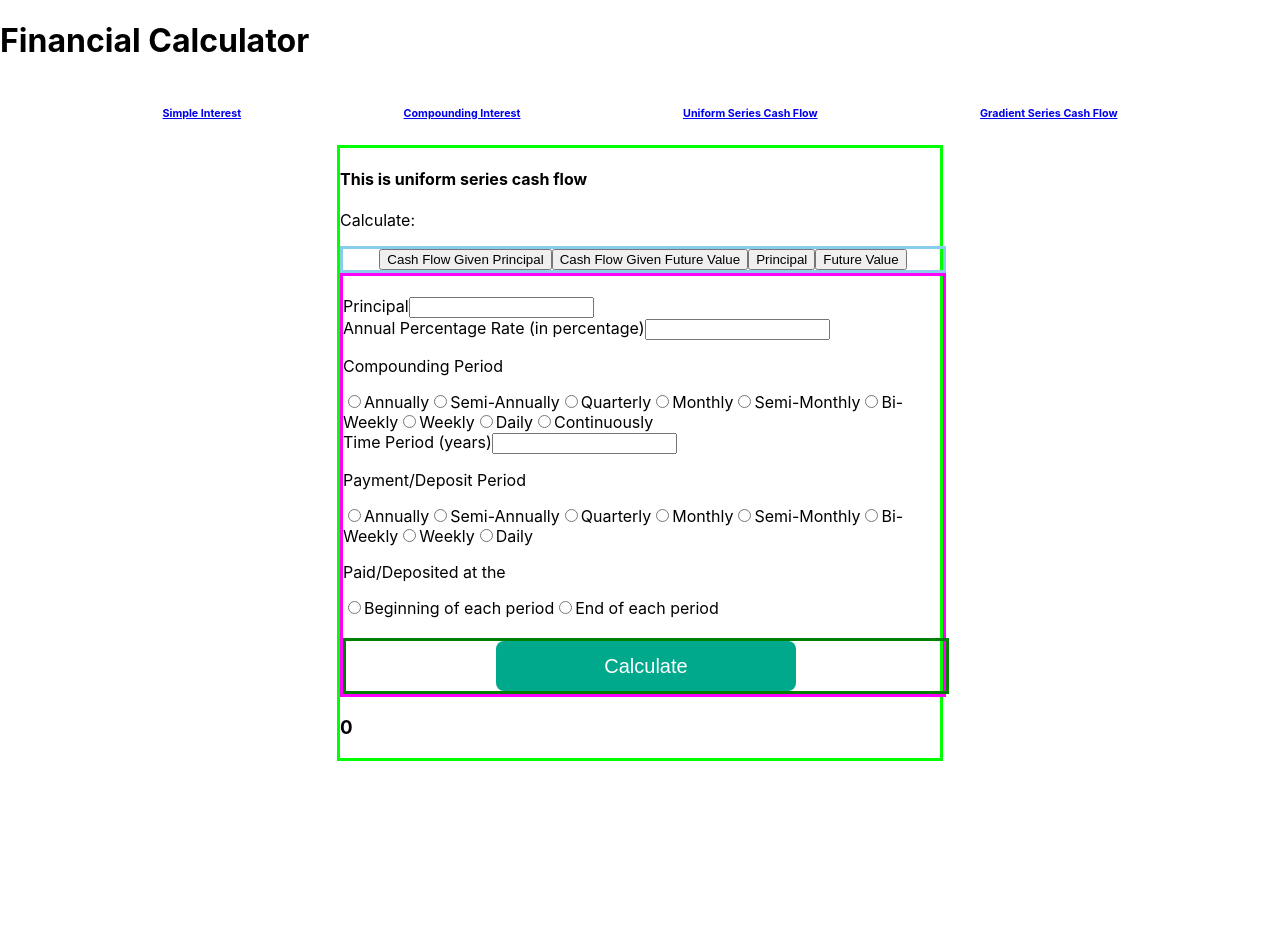
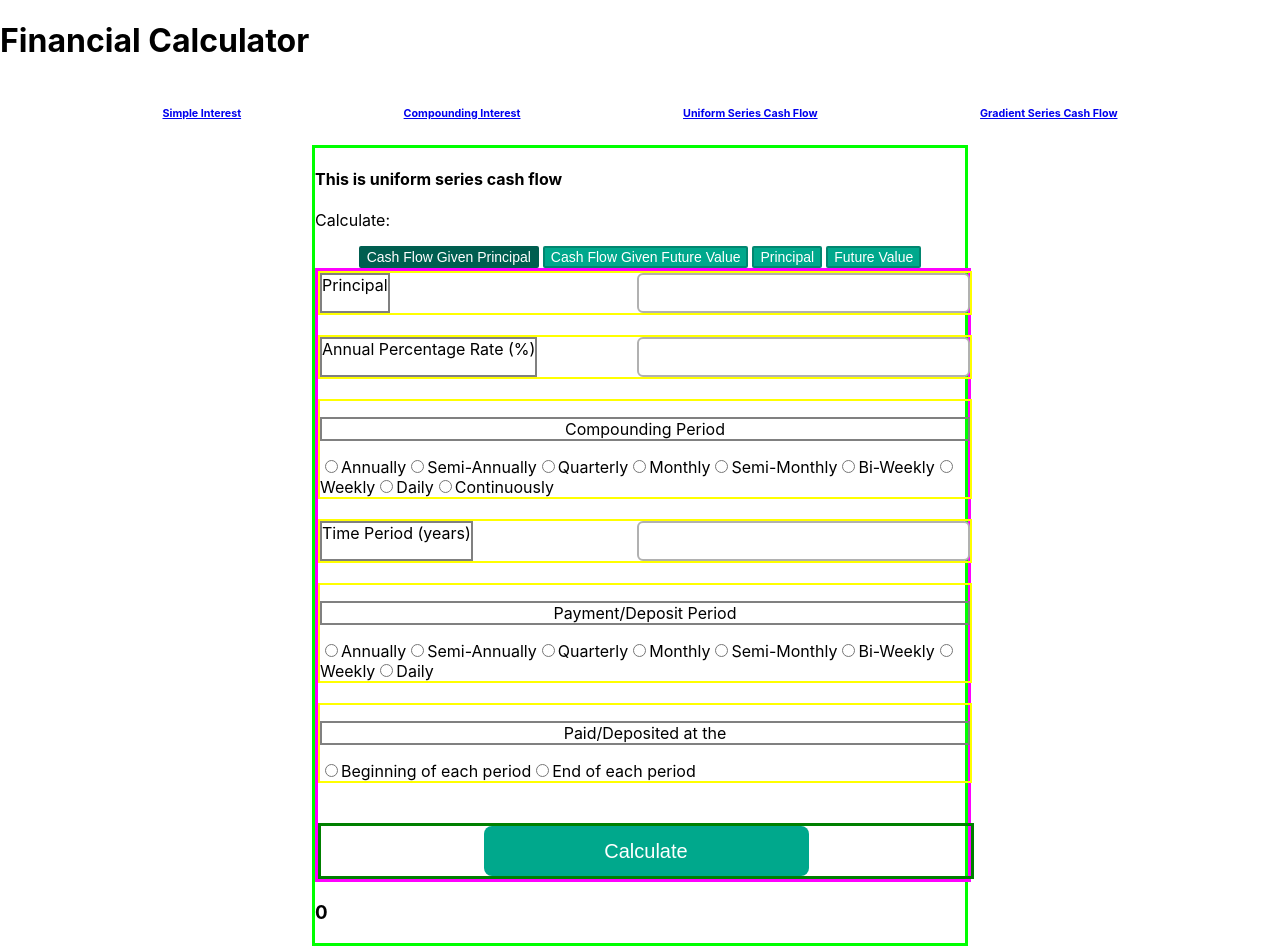
Before and after one commit to eddie-an/Financial-Calculator, a React (Create React App) app: page /uniform-series-cash-flow in a window 1280 px wide. Before the commit the page ends 800 px from the top, so only its background shows below. Built offline with nearby package versions, Linux system fonts and the light colour scheme.

Commit message:
major css improvements

```diff
--- a/src/components/CompoundingInterest.js
+++ b/src/components/CompoundingInterest.js
@@ -94,22 +94,28 @@ function CompoundingInterest() {
      */
     const switchMode = (selectedMode) => { // function that runs when switching modes
         const allFields = document.getElementsByClassName("input-fields");
-        const allLabels = document.getElementsByClassName("input-labels");
         for (let i=0; i<allFields.length; i++)
         {
-            allFields[i].removeAttribute("disabled"); // enable all fields initially
+            allFields[i].removeAttribute("disabled");
             allFields[i].value = ""; // clear all field values
-            allFields[i].classList.remove("hidden");
         }
-        for (let i=0; i<allLabels.length; i++)
+
+        const allItems = document.getElementsByClassName("input-container");
+        for (let i=0; i<allItems.length; i++)
         {
-            allLabels[i].classList.remove("hidden");
+            allItems[i].classList.remove("hidden");
         }
 
         const allRadioButtons = document.getElementsByName("compounding-period");
         for (let i=0; i<allRadioButtons.length; i++)
         {
             allRadioButtons[i].checked = false; // uncheck all radio buttons
+        }
+
+        const modeButtons = document.getElementsByClassName("mode-buttons");
+        for (let i=0; i<modeButtons.length; i++)
+        {
+            modeButtons[i].classList.remove("active-mode");
         }
 
         setInterestRate(0); // reset all state variables
@@ -139,11 +145,13 @@ function CompoundingInterest() {
             setMode("timePeriod");
             selectedId = "time-period";
         }
-        const fieldToRemove = document.getElementById(`${selectedId}-field`);
-        const labelToRemove = document.getElementById(`${selectedId}-label`);
-        fieldToRemove.setAttribute("disabled", "disabled"); // disable certain fields
-        fieldToRemove.classList.add("hidden");
-        labelToRemove.classList.add("hidden");
+
+        const itemToRemove = document.getElementById(`${selectedId}-container`);
+        const fieldToDisable = document.getElementById(`${selectedId}-field`)
+        const buttonToHighLight = document.getElementById(`${selectedId}-mode-button`);
+        itemToRemove.classList.add("hidden");
+        buttonToHighLight.classList.add("active-mode");
+        fieldToDisable.setAttribute("disabled", "disabled");
     }
 
     return (
@@ -152,21 +160,23 @@ function CompoundingInterest() {
 
             <p>Calculate: </p>
             <div className="mode-button-container">
-                <button onClick={()=>switchMode("principal")}>Principal</button>
-                <button onClick={()=>switchMode("interestRate")}>Annual Percentage Rate</button>
-                <button onClick={()=>switchMode("timePeriod")}>Time Period</button>
-                <button onClick={()=>switchMode("futureValue")}>Future Value</button>
+                <button className="mode-buttons" id="principal-mode-button" onClick={()=>switchMode("principal")}>Principal</button>
+                <button className="mode-buttons" id="interest-rate-mode-button" onClick={()=>switchMode("interestRate")}>Annual Percentage Rate</button>
+                <button className="mode-buttons" id="time-period-mode-button" onClick={()=>switchMode("timePeriod")}>Time Period</button>
+                <button className="mode-buttons active-mode" id="future-value-mode-button" onClick={()=>switchMode("futureValue")}>Future Value</button>
             </div>
 
             <div className="form">
                 <form onSubmit={ (e) => handleSubmit(e) }>
-                <br/>
+                    <div className="input-container" id="principal-container">
                         <label htmlFor="principal-field" className="input-labels" id="principal-label">Principal</label>
                         <input type="number" className="input-fields" id="principal-field" onChange={handlePrincipal} min='0' step="0.01" required/>
-                <br/>
-                <label htmlFor="interest-rate-field" className="input-labels" id="interest-rate-label">Annual Percentage Rate (in percentage)</label>
+                    </div>
+                    <div className="input-container" id="interest-rate-container">
+                        <label htmlFor="interest-rate-field" className="input-labels" id="interest-rate-label">Annual Percentage Rate (%)</label>
                         <input type="number" className="input-fields" id="interest-rate-field" onChange={handleInterestRate} step="any" required/>
-                <br/>
+                    </div>
+                    <div className="input-container" id="compounding-period-container">
                         <p className="input-labels" id="compounding-period-label">Compounding Period</p>
                         <input type="radio" id="compounding-annually" name="compounding-period" onClick={()=> setCompoundingPeriod("annually")} required></input>
                         <label htmlFor="compounding-annually">Annually</label>
@@ -186,14 +196,15 @@ function CompoundingInterest() {
                         <label htmlFor="compounding-daily">Daily</label>
                         <input type="radio" id="compounding-continuously" name="compounding-period" onClick={()=> setCompoundingPeriod("continuously")} required></input>
                         <label htmlFor="compounding-continuously">Continuously</label>
-
-                <br/>
+                    </div>
+                    <div className="input-container" id="time-period-container">
                         <label htmlFor="time-period-field" className="input-labels" id="time-period-label">Time Period (years)</label>
                         <input type="number" className="input-fields" id="time-period-field" onChange={handleTimePeriod} min='0' step="1" required/>
-                <br/>
-                <label htmlFor="future-value-field" className="input-labels hidden" id="future-value-label">Future Value</label>
-                <input type="number" className="input-fields hidden" id="future-value-field" onChange={handleFutureValue} min='0' step="0.01" disabled required/>
-
+                    </div>
+                    <div className="input-container hidden" id="future-value-container">
+                        <label htmlFor="future-value-field" className="input-labels" id="future-value-label">Future Value</label>
+                        <input type="number" className="input-fields" id="future-value-field" onChange={handleFutureValue} min='0' step="0.01" disabled required/>
+                    </div>
                     <div className='submit-button-container'>
                         <input type="submit" id='submit-button' value="Calculate" />
                     </div>
--- a/src/components/UniformSeriesCashFlow.js
+++ b/src/components/UniformSeriesCashFlow.js
@@ -123,17 +123,16 @@ function UniformSeriesCashFlow() {
      */
     const switchMode = (selectedMode) => { // function that runs when switching modes
         const allFields = document.getElementsByClassName("input-fields");
-        const allLabels = document.getElementsByClassName("input-labels");
         for (let i=0; i<allFields.length; i++)
         {
-            allFields[i].removeAttribute("disabled"); // enable all fields initially
+            allFields[i].removeAttribute("disabled");
             allFields[i].value = ""; // clear all field values
-            allFields[i].classList.remove("hidden");
         }
 
-        for (let i=0; i<allLabels.length; i++)
+        const allItems = document.getElementsByClassName("input-container");
+        for (let i=0; i<allItems.length; i++)
         {
-            allLabels[i].classList.remove("hidden");
+            allItems[i].classList.remove("hidden");
         }
 
         const compoundingPeriodButtons = document.getElementsByName("compounding-period");
@@ -154,6 +153,12 @@ function UniformSeriesCashFlow() {
             paymentTimingButtons[i].checked = false; // uncheck all radio buttons
         }
 
+        const modeButtons = document.getElementsByClassName("mode-buttons");
+        for (let i=0; i<modeButtons.length; i++)
+        {
+            modeButtons[i].classList.remove("active-mode");
+        }
+
         setInterestRate(0); // reset all state variables
         setTimePeriod(0);
         setPrincipal(0);
@@ -164,41 +169,46 @@ function UniformSeriesCashFlow() {
         setEndOfPeriodPay();
         setAnswer(0);
 
-        let selectedId1, selectedId2;
+        let selectedId1, selectedId2, selectedButtonId;
         if (selectedMode === "futureValue") {
             setMode("futureValue");
             selectedId1 = "future-value";
-            selectedId2 = "principal"
+            selectedId2 = "principal";
+            selectedButtonId = "future-value-mode-button";
         }
 
         else if (selectedMode === "principal") {
             setMode("principal");
             selectedId1 = "principal";
             selectedId2 = "future-value";
+            selectedButtonId = "principal-mode-button"
         }
 
         else if (selectedMode === "cashFlowGivenPrincipal") {
             setMode("cashFlowGivenPrincipal");
             selectedId1 = "cash-flow"
             selectedId2 = "future-value";
+            selectedButtonId = "cash-flow-given-principal-mode-button";
         }
         else if (selectedMode === "cashFlowGivenFutureValue") {
             setMode("cashFlowGivenFutureValue");
             selectedId1 = "cash-flow"
             selectedId2 = "principal";
+            selectedButtonId = "cash-flow-given-future-value-mode-button";
         }
 
-        const fieldToRemove1 = document.getElementById(`${selectedId1}-field`);
-        const labelToRemove1 = document.getElementById(`${selectedId1}-label`);
-        fieldToRemove1.setAttribute("disabled", "disabled"); // disable certain fields
-        fieldToRemove1.classList.add("hidden");
-        labelToRemove1.classList.add("hidden");
+        const itemToRemove1 = document.getElementById(`${selectedId1}-container`);
+        const fieldToDisable1 = document.getElementById(`${selectedId1}-field`)
+        itemToRemove1.classList.add("hidden");
+        fieldToDisable1.setAttribute("disabled", "disabled");
 
-        const fieldToRemove2 = document.getElementById(`${selectedId2}-field`);
-        const labelToRemove2 = document.getElementById(`${selectedId2}-label`);
-        fieldToRemove2.setAttribute("disabled", "disabled"); // disable certain fields
-        fieldToRemove2.classList.add("hidden");
-        labelToRemove2.classList.add("hidden");
+        const itemToRemove2 = document.getElementById(`${selectedId2}-container`);
+        const fieldToDisable2 = document.getElementById(`${selectedId2}-field`)
+        itemToRemove2.classList.add("hidden");
+        fieldToDisable2.setAttribute("disabled", "disabled");
+
+        const buttonToHighLight = document.getElementById(`${selectedButtonId}`);
+        buttonToHighLight.classList.add("active-mode");
     }
 
     return (
@@ -207,22 +217,22 @@ function UniformSeriesCashFlow() {
 
             <p>Calculate: </p>
             <div className="mode-button-container">
-                <button onClick={()=>switchMode("cashFlowGivenPrincipal")}>Cash Flow Given Principal</button>
-                <button onClick={()=>switchMode("cashFlowGivenFutureValue")}>Cash Flow Given Future Value</button>
-                <button onClick={()=>switchMode("principal")}>Principal</button>
-                <button onClick={()=>switchMode("futureValue")}>Future Value</button>
+                <button className="mode-buttons active-mode" id="cash-flow-given-principal-mode-button" onClick={()=>switchMode("cashFlowGivenPrincipal")}>Cash Flow Given Principal</button>
+                <button className="mode-buttons" id="cash-flow-given-future-value-mode-button" onClick={()=>switchMode("cashFlowGivenFutureValue")}>Cash Flow Given Future Value</button>
+                <button className="mode-buttons" id="principal-mode-button" onClick={()=>switchMode("principal")}>Principal</button>
+                <button className="mode-buttons" id="future-value-mode-button" onClick={()=>switchMode("futureValue")}>Future Value</button>
             </div>
             <div className="form">
             <form onSubmit={ (e) => handleSubmit(e) }>
-                <br/>
+                <div className="input-container" id="principal-container">
                     <label htmlFor="principal-field" className="input-labels" id="principal-label">Principal</label>
                     <input type="number" className="input-fields" id="principal-field" onChange={handlePrincipal} min='0' step="0.01" required/>
-
-                <br/>
-
-                <label htmlFor="interest-rate-field" className="input-labels" id="interest-rate-label">Annual Percentage Rate (in percentage)</label>
+                </div>
+                <div className="input-container" id="interest-rate-container">
+                    <label htmlFor="interest-rate-field" className="input-labels" id="interest-rate-label">Annual Percentage Rate (%)</label>
                     <input type="number" className="input-fields" id="interest-rate-field" onChange={handleInterestRate} step="any" required/>
-
+                </div>
+                <div className="input-container" id="compounding-period-container">
                     <p className="input-labels" id="compounding-period-label">Compounding Period</p>
                     <input type="radio" id="compounding-annually" name="compounding-period" onClick={()=> setCompoundingPeriod("annually")} required></input>
                     <label htmlFor="compounding-annually">Annually</label>
@@ -242,14 +252,16 @@ function UniformSeriesCashFlow() {
                     <label htmlFor="compounding-daily">Daily</label>
                     <input type="radio" id="compounding-continuously" name="compounding-period" onClick={()=> setCompoundingPeriod("continuously")} required></input>
                     <label htmlFor="compounding-continuously">Continuously</label>
-
-                <br/>
+                </div>
+                <div className="input-container" id="time-period-container">
                     <label htmlFor="time-period-field" className="input-labels" id="time-period-label">Time Period (years)</label>
                     <input type="number" className="input-fields" id="time-period-field" onChange={handleTimePeriod} min='0' step="1" required/>
-                <br/>
-                <label htmlFor="cash-flow-field" className="input-labels hidden" id="cash-flow-label">Cash Flow (payment or deposit)</label>
-                <input type="number" className="input-fields hidden" id="cash-flow-field" onChange={handleCashFlow} min='0' step="0.01" required/>
-
+                </div>
+                <div className="input-container hidden" id="cash-flow-container">
+                    <label htmlFor="cash-flow-field" className="input-labels" id="cash-flow-label">Cash Flow (payment or deposit)</label>
+                    <input type="number" className="input-fields" id="cash-flow-field" onChange={handleCashFlow} min='0' step="0.01" disabled required/>
+                </div>
+                <div className="input-container" id="payment-period-container">
                     <p className="input-labels" id="payment-period-label">Payment/Deposit Period</p>
                     <input type="radio" id="paid-annually" name="payment-period" onClick={()=> setPaymentPeriod("annually")} required></input>
                     <label htmlFor="paid-annually">Annually</label>
@@ -267,17 +279,18 @@ function UniformSeriesCashFlow() {
                     <label htmlFor="paid-weekly">Weekly</label>
                     <input type="radio" id="paid-daily" name="payment-period" onClick={()=> setPaymentPeriod("daily")} required></input>
                     <label htmlFor="paid-daily">Daily</label>
-
+                </div>
+                <div className="input-container" id="payment-timing-container">
                     <p className="input-labels" id="payment-timing-label">Paid/Deposited at the</p>
                     <input type="radio" id="paid-at-beginning" name="payment-timing" onClick={()=> setEndOfPeriodPay(false)} required></input>
                     <label htmlFor="paid-at-beginning">Beginning of each period</label>
                     <input type="radio" id="paid-at-end" name="payment-timing" onClick={()=> setEndOfPeriodPay(true)} required></input>
                     <label htmlFor="paid-at-end">End of each period</label>
-
-                <br/>
-                <label htmlFor="future-value-field" className="input-labels hidden" id="future-value-label">Future Value</label>
-                <input type="number" className="input-fields hidden" id="future-value-field" onChange={handleFutureValue} min='0' step="0.01" disabled required/>
-
+                </div>
+                <div className="input-container hidden" id="future-value-container">
+                    <label htmlFor="future-value-field" className="input-labels" id="future-value-label">Future Value</label>
+                    <input type="number" className="input-fields" id="future-value-field" onChange={handleFutureValue} min='0' step="0.01" disabled required/>
+                </div>
                 <div className='submit-button-container'>
                     <input type="submit" id='submit-button' value="Calculate" />
                 </div>
--- a/src/index.css
+++ b/src/index.css
@@ -19,26 +19,81 @@ code {
 }
 
 .hidden {
-  display: none;
+  display: none !important;
 }
 
 .wrapper {
   margin-inline: auto;
-  width: 600px;
+  width: 650px;
   border: 3px solid lime;
 }
 
 .mode-button-container {
   width: 100%;
-  border: 3px solid skyblue;
+  /* border: 3px solid skyblue; */
   display: flex;
   flex-direction: row;
   justify-content: center;
 }
 
+.mode-button-container > button {
+  background-color: #00a88c;
+  color: white;
+  border: 2px solid #028670;
+  border-radius: 2px;
+  font-size: 14px;
+  margin-left: 2px;
+  margin-right: 2px;
+}
+
+.mode-button-container > button:hover {
+  cursor: pointer;
+  background-color: #005e50;
+}
+
+.active-mode {
+  background-color: #005e50 !important;
+  border: 2px solid #005e50 !important;
+}
+
 .form {
   border: 3px solid magenta;
   width: 100%;
+}
+
+.input-container {
+  border: 2px solid yellow;
+  height: 40px;
+  width: 100%;
+  display: flex;
+  justify-content: space-between;
+  margin-bottom: 20px;
+}
+
+#compounding-period-container {
+  display: inline-block;
+  height: auto !important;
+}
+
+#payment-period-container {
+  display: inline-block;
+  height: auto !important;
+}
+
+#payment-timing-container {
+  display: inline-block;
+  height: auto !important;
+}
+
+.input-labels {
+  border: 2px solid grey;
+  text-align: center;
+
+}
+.input-fields {
+  border: 2px solid #b1b1b1;
+  border-radius: 6px;
+  width: 50%;
 }
 
 .submit-button-container {
```
Also changed, not shown: src/components/SimpleInterest.js (+28 -21 lines). Lines whose indentation alone changed are shown as unchanged.
